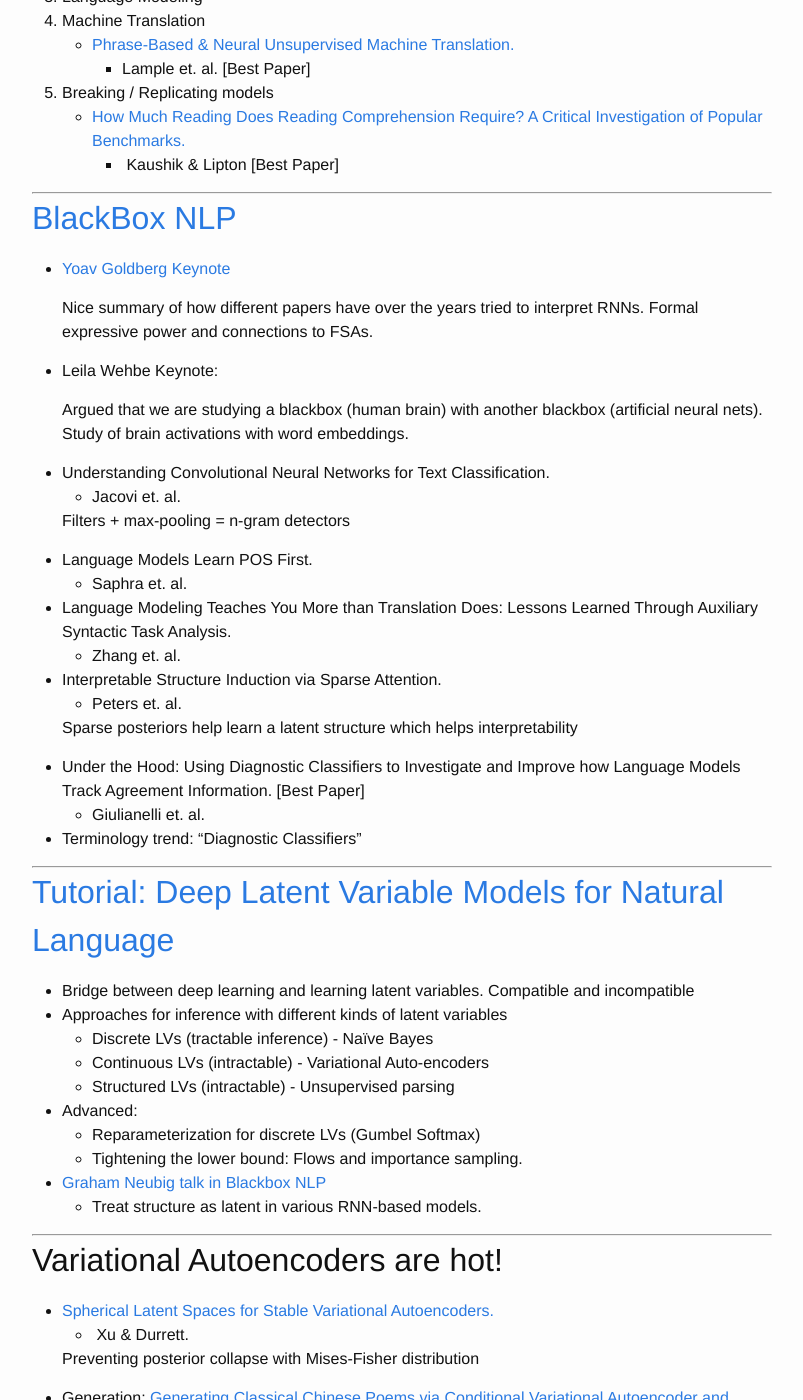
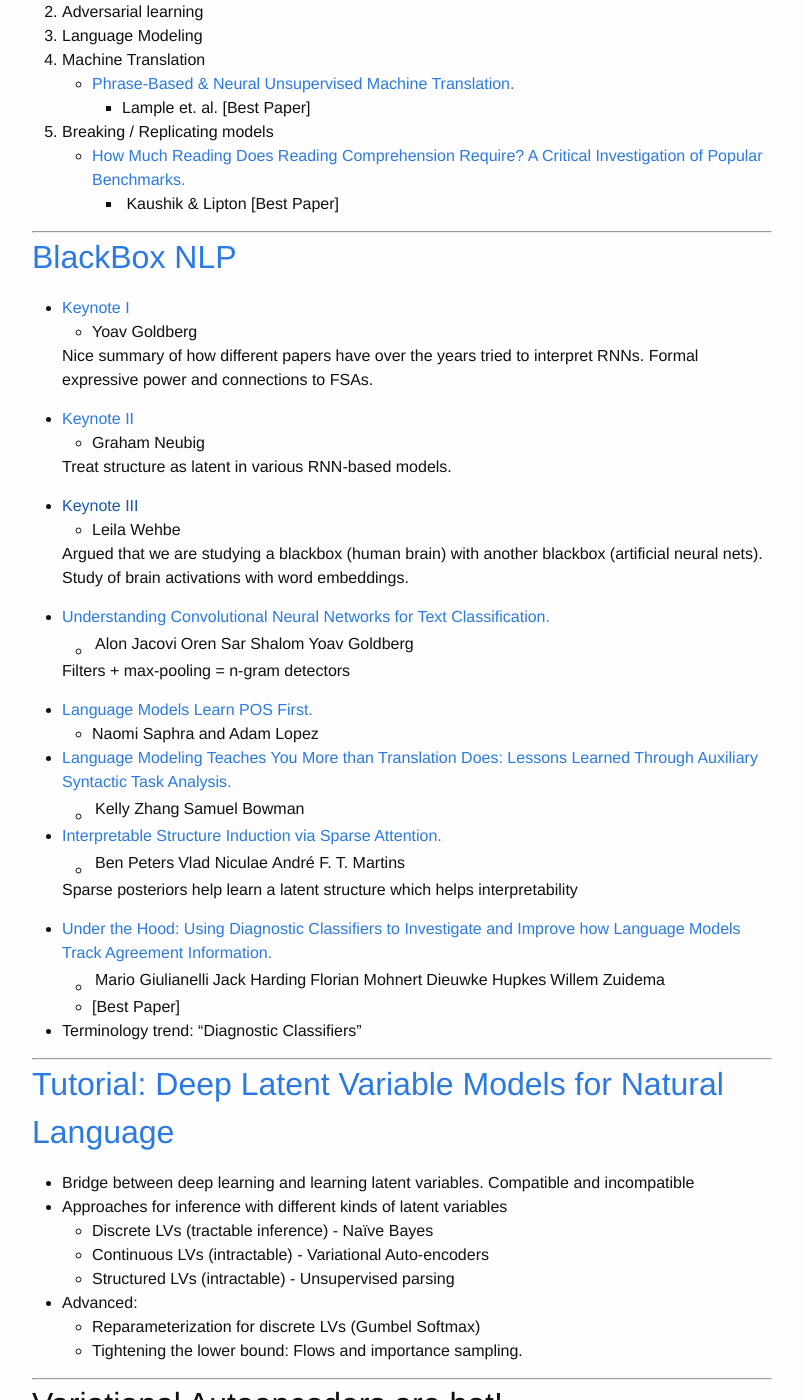
Before and after one commit to swabhs/blog, a Jekyll site: the page built from _posts/2018-11-03-emnlp-in-brussels.markdown, in a window 1280 px wide and 1400 px high, scrolled down 591 px. Shown: the whole window, without its empty margins (238-1041 px from the left). Built offline with Jekyll 4.4.1, drawn with Linux system fonts in a browser that asks for light colours; some of the changed text lies outside the part shown.

Commit message:
notes from emnlp 18

```diff
--- a/_posts/2018-11-03-emnlp-in-brussels.markdown
+++ b/_posts/2018-11-03-emnlp-in-brussels.markdown
@@ -36,32 +37,40 @@ Alert : self-selection bias!
 
 ## [BlackBox NLP](https://blackboxnlp.github.io/)
 
-- [Yoav Goldberg Keynote](http://u.cs.biu.ac.il/~yogo/blackbox2018.pdf)
+- [Keynote I](http://u.cs.biu.ac.il/~yogo/blackbox2018.pdf)
+    * Yoav Goldberg
 
     Nice summary of how different papers have over the years tried to interpret RNNs. Formal expressive power and connections to FSAs.
 
-- Leila Wehbe Keynote:
+- [Keynote II](http://www.phontron.com/slides/neubig18blackbox.pdf)
+    * Graham Neubig
+
+    Treat structure as latent in various RNN-based models.
+
+- [Keynote III]()
+    * Leila Wehbe
 
     Argued that we are studying a blackbox (human brain) with another blackbox (artificial neural nets). Study of brain activations with word embeddings.
 
-- Understanding Convolutional Neural Networks for Text Classification.
-    * Jacovi et. al.
+- [Understanding Convolutional Neural Networks for Text Classification.](http://aclweb.org/anthology/W18-5408)
+    *  Alon Jacovi | Oren Sar Shalom | Yoav Goldberg
 
     Filters + max-pooling = n-gram detectors
 
-- Language Models Learn POS First.
-    * Saphra et. al.
+- [Language Models Learn POS First.](http://aclweb.org/anthology/W18-5438)
+    * Naomi Saphra and Adam Lopez
 
-- Language Modeling Teaches You More than Translation Does: Lessons Learned Through Auxiliary Syntactic Task Analysis.
-    * Zhang et. al.
+- [Language Modeling Teaches You More than Translation Does: Lessons Learned Through Auxiliary Syntactic Task Analysis.](http://aclweb.org/anthology/W18-5448)
+    * Kelly Zhang | Samuel Bowman
 
-- Interpretable Structure Induction via Sparse Attention.
-    * Peters et. al.
+- [Interpretable Structure Induction via Sparse Attention.](http://aclweb.org/anthology/W18-5450)
+    * Ben Peters | Vlad Niculae | André F. T. Martins
 
     Sparse posteriors help learn a latent structure which helps interpretability
 
-- Under the Hood: Using Diagnostic Classifiers to Investigate and Improve how Language Models Track Agreement Information. [Best Paper]
-    * Giulianelli et. al.
+- [Under the Hood: Using Diagnostic Classifiers to Investigate and Improve how Language Models Track Agreement Information.](http://aclweb.org/anthology/W18-5426)
+    * Mario Giulianelli | Jack Harding | Florian Mohnert | Dieuwke Hupkes | Willem Zuidema
+    * [Best Paper]
 
 - Terminology trend: “Diagnostic Classifiers”
 
@@ -78,8 +87,6 @@ Compatible and incompatible
 - Advanced:
     * Reparameterization for discrete LVs (Gumbel Softmax)
     * Tightening the lower bound: Flows and importance sampling.
-- [Graham Neubig talk in Blackbox NLP](http://www.phontron.com/slides/neubig18blackbox.pdf)
-    * Treat structure as latent in various RNN-based models.
 
 ---
 
@@ -137,7 +144,8 @@ Compatible and incompatible
 ---
 ## Other talks and papers I liked:
 
-- Johan Bos. Keynote.
+- [Keynote III]()
+    * Johan Bos
 
     Boxer: CCG-like semantic formalism. Understanding the semantics of translations. Neural vs classic models. Discussion of evaluation of models.
 
```
Also changed, not shown: other parts of _posts/2018-11-03-emnlp-in-brussels.markdown (+6 -2 lines).
